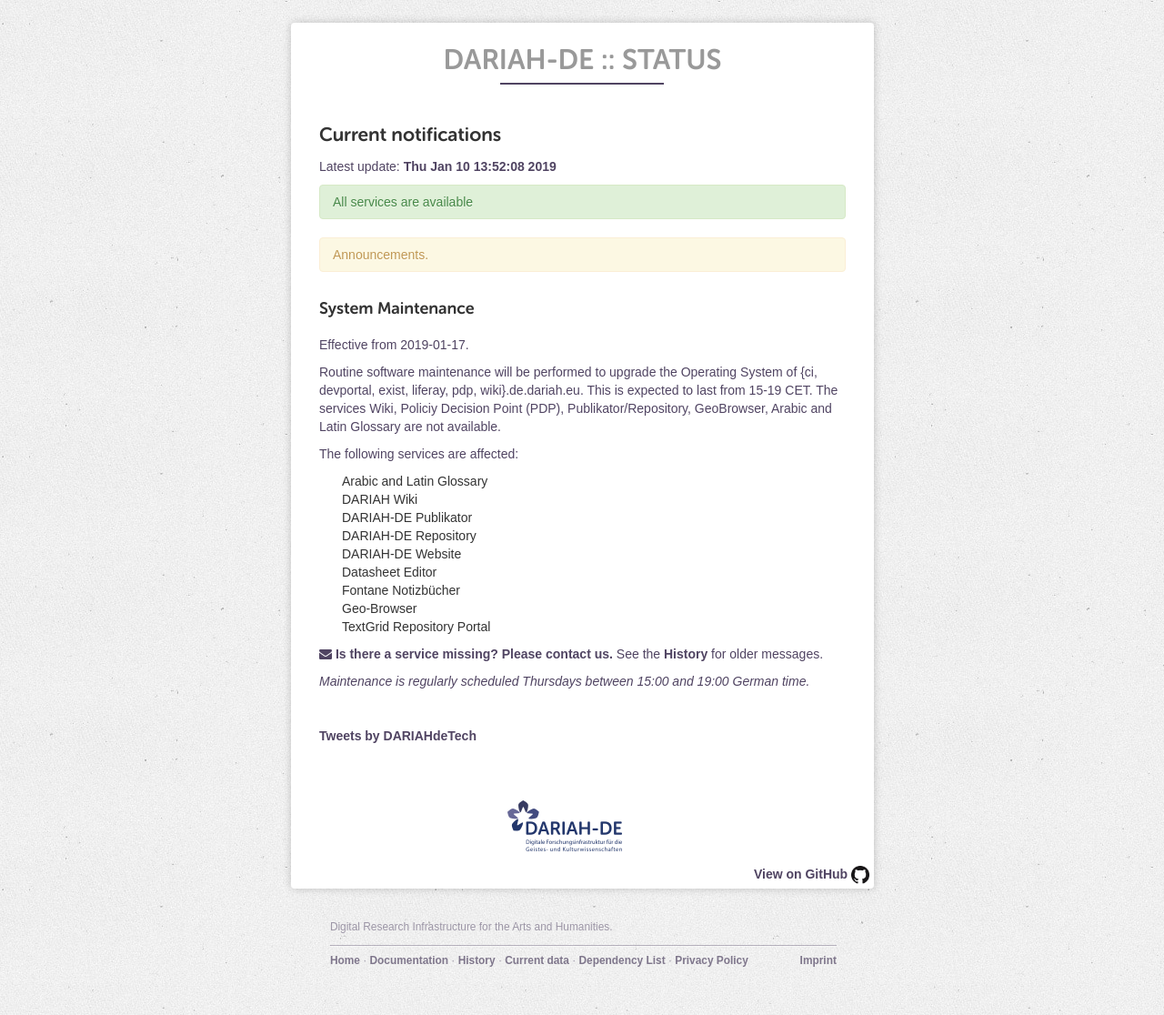
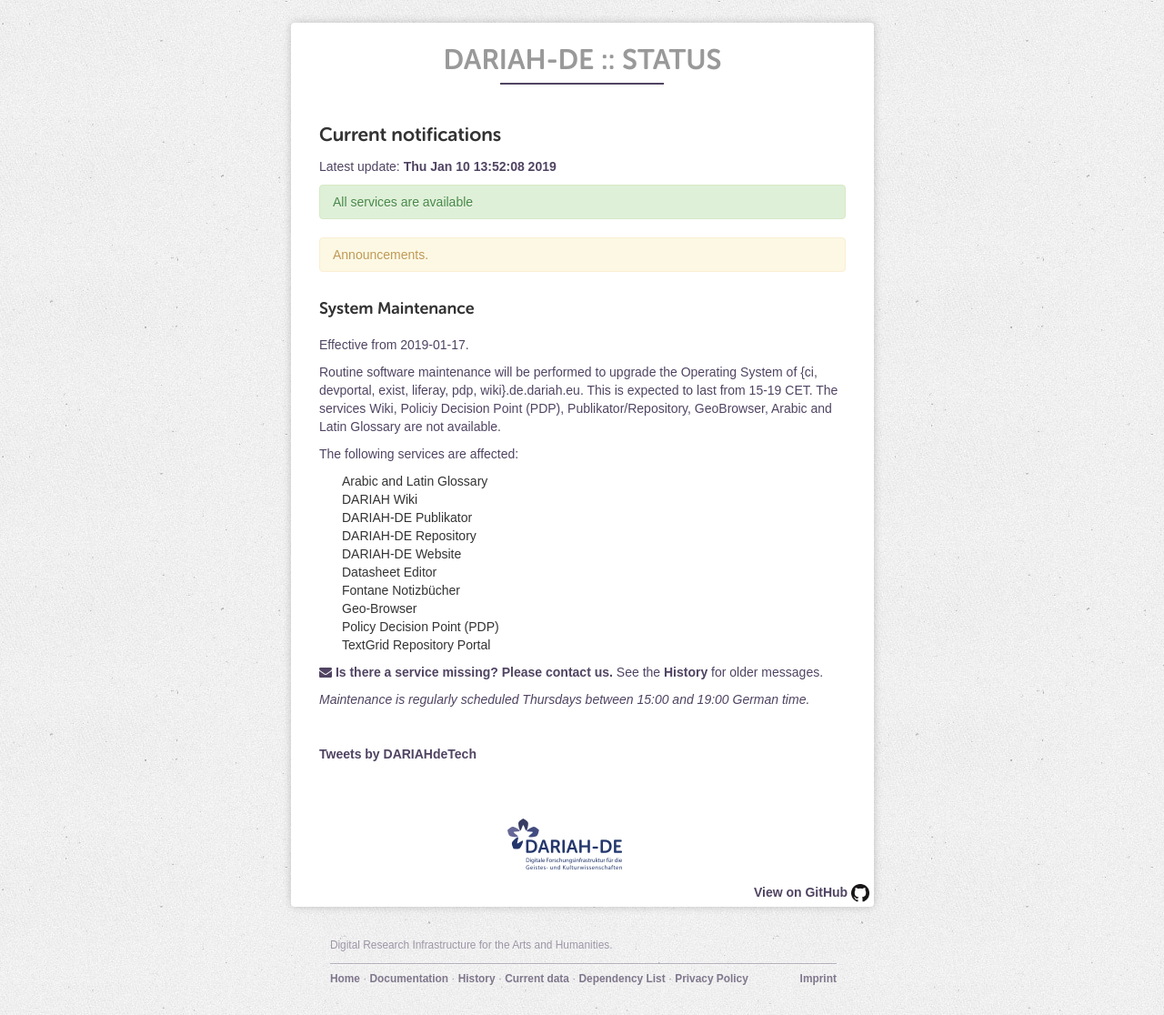
Before and after one commit to DARIAH-DE/status, a Jekyll site: the page built from index.md, in a window 1280 px wide. Shown: the whole page at 91% size. Built offline with Jekyll 4.4.1, drawn with Linux system fonts in a browser that asks for light colours; comment, search, counter and statistics services are not loaded.

Commit message:
Wartung 17.01

```diff
--- a/_data/announcements.yaml
+++ b/_data/announcements.yaml
@@ -11,6 +11,7 @@
     - '/middlewares/liferay'
     - '/services/confluence'
     - '/services/algloss'
+    - '/services/pdp'
 - title: 'System Maintenance'
   date_start: '2018-07-12'
   date_end: '2018-07-03'
--- /dev/null
+++ b/_services/pdp.yaml
@@ -0,0 +1,6 @@
+---
+title: 'Policy Decision Point (PDP)'
+description: 'Central permission system'
+website: 'https://pdp.de.dariah.eu/'
+dependencies:
+---
```
